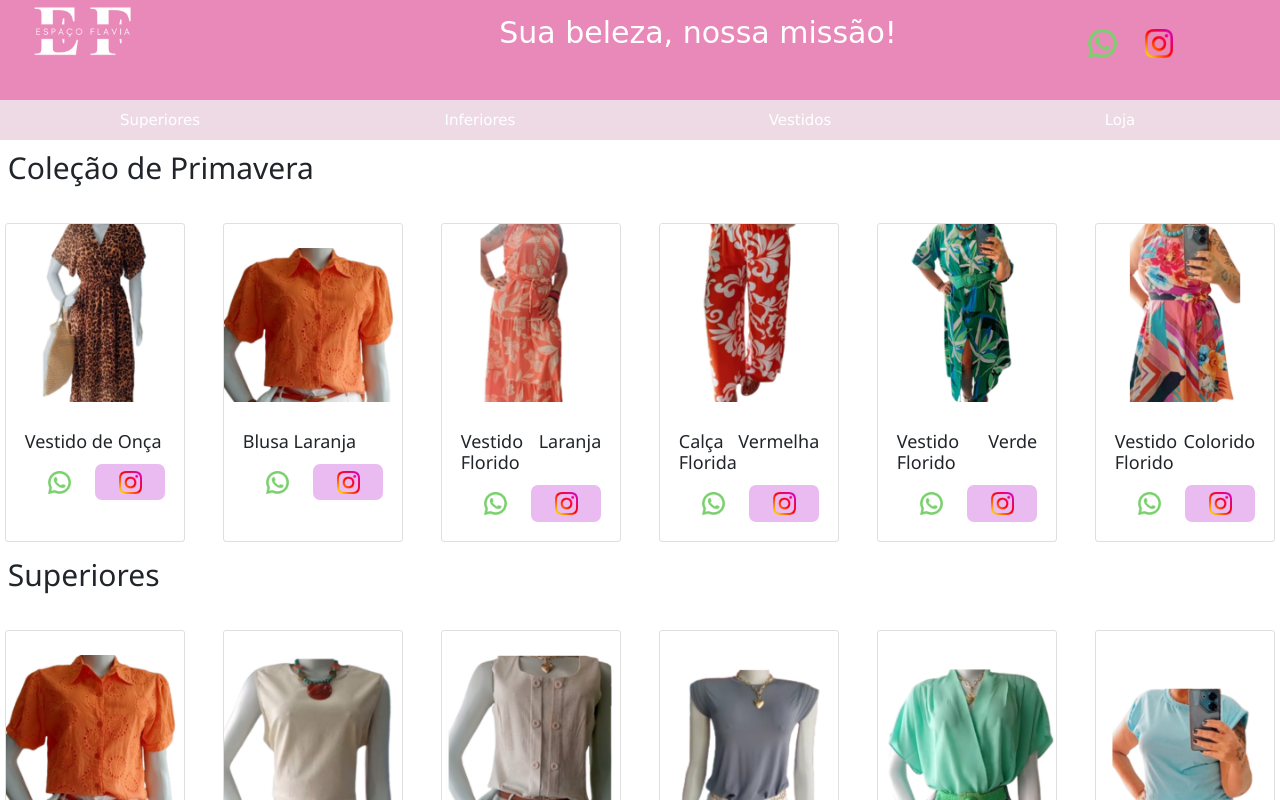
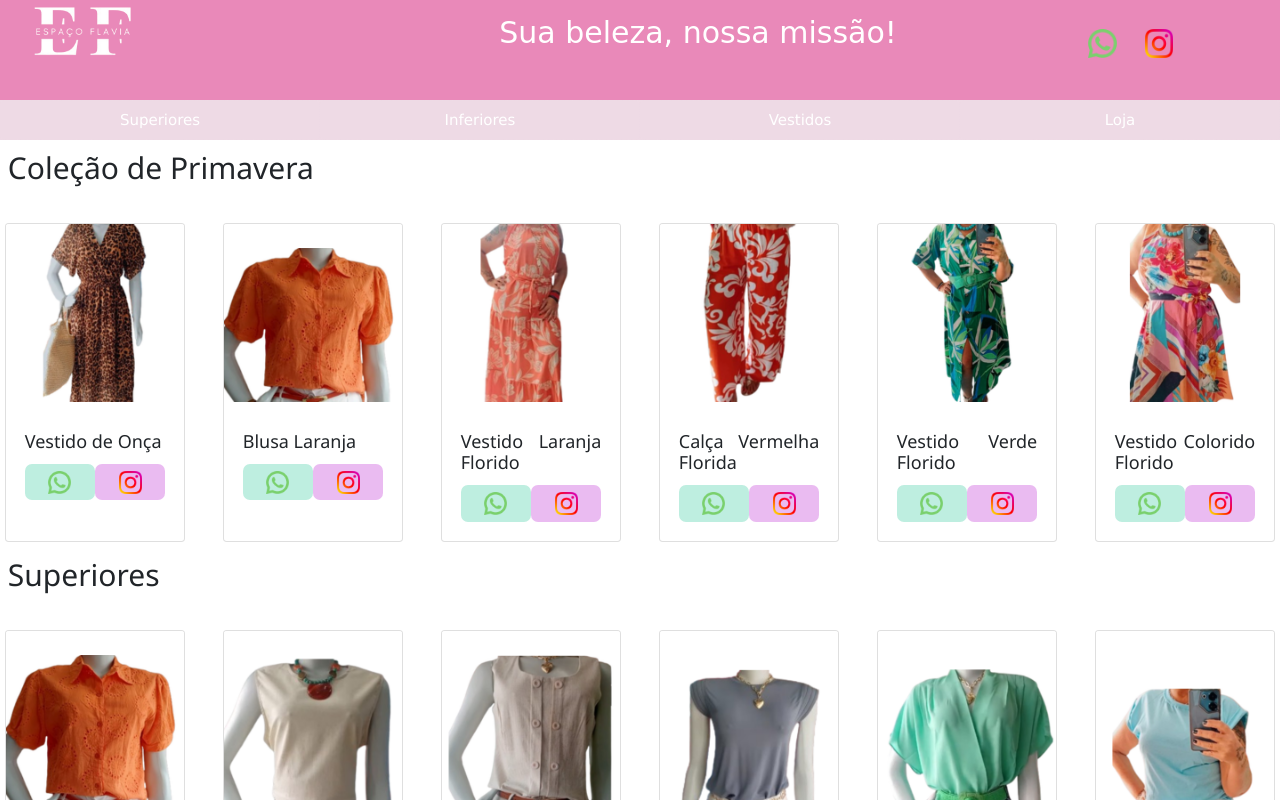
Before and after one commit to espacoflavia/espacoflavia.github.io, a plain HTML site: page index.html in a window 1280 px wide. In both pictures the pointer is over the link 59 px from the left and 481 px from the top of the page. Shown: the top 800 px of the page. Drawn offline with nearby package versions, Linux system fonts and the light colour scheme.

Commit message:
Atualizar o home.css

```diff
--- a/home.css
+++ b/home.css
@@ -59,10 +59,10 @@ nav > a:hover {
 .insta:hover{
   background-color: #e8b4f0e6;
 }
-.btn btn-success{
+.whatss{
   background-color: rgb(190, 238, 224);
 }
-.btn btn-success:hover{
+.whatss:hover{
   background-color: rgb(190, 238, 224);
 }
 .btn{
```
